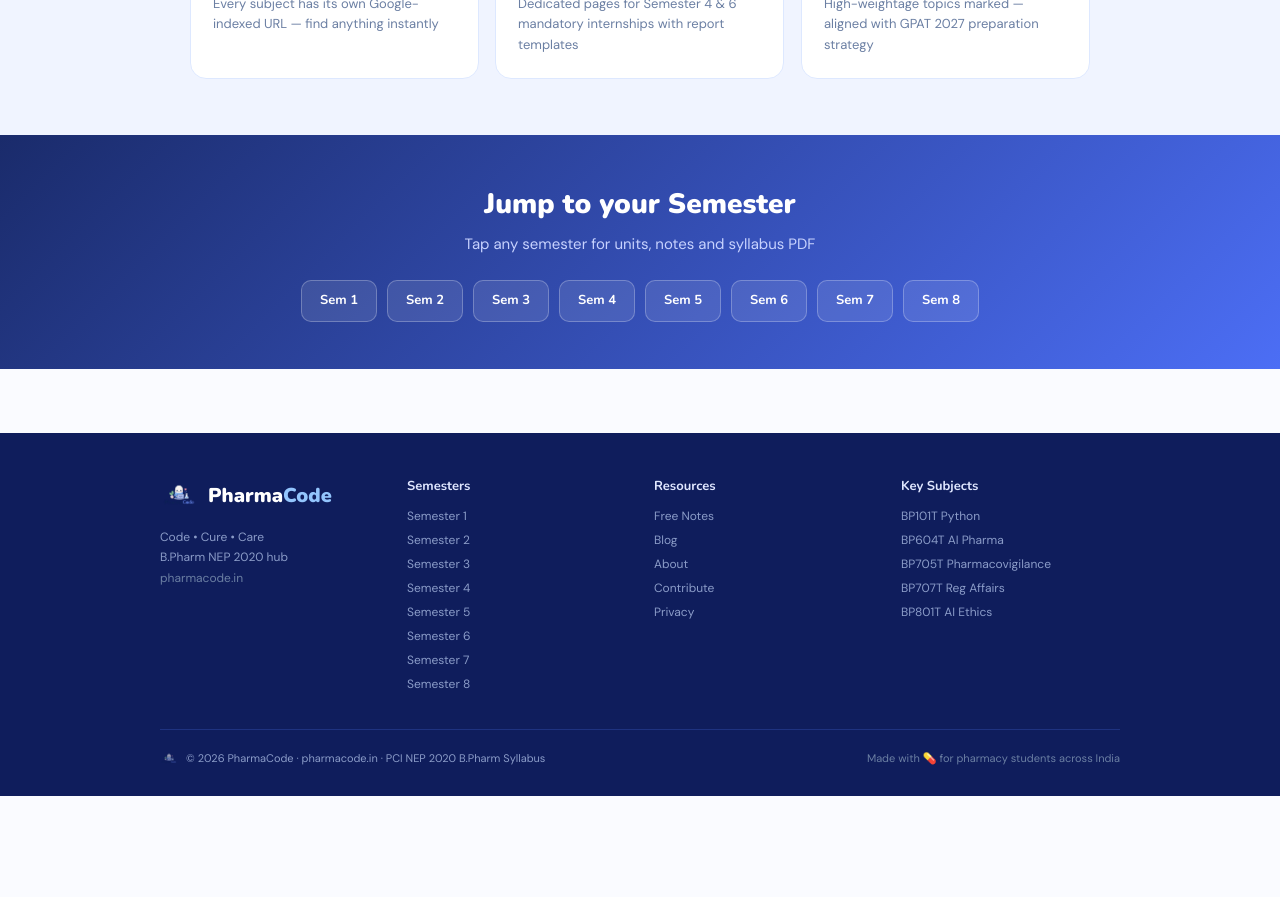
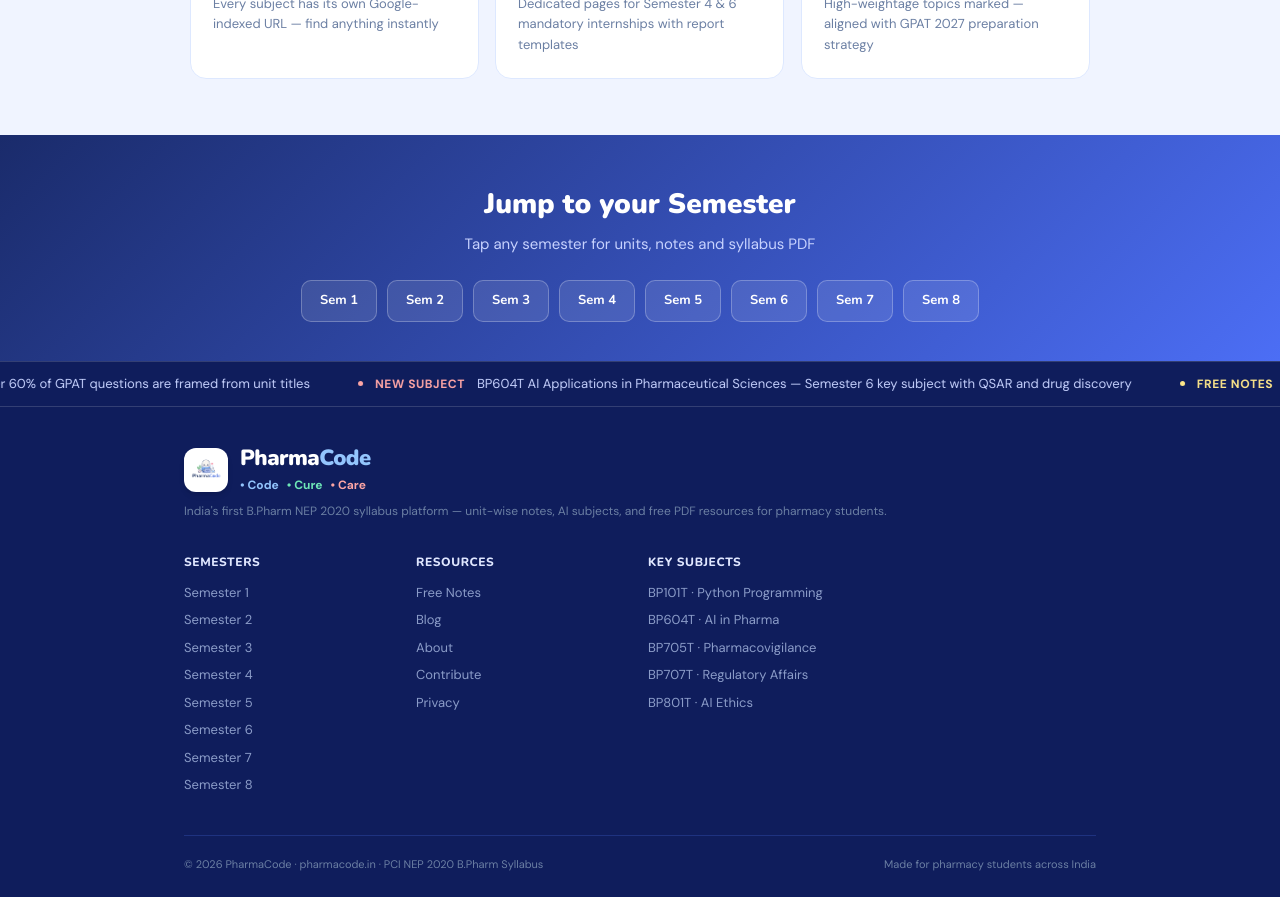
Before and after one commit to Swelo-ui/PharmaCode, a Next.js app: page / in a window 1280 px wide. Shown: the part 1900-2797 px from the top of the page. Before the commit the page ends 2696 px from the top, so only its background shows below. Built offline with nearby package versions, Linux system fonts and the light colour scheme; no server answers.

Commit message:
new update

```diff
--- a/app/globals.css
+++ b/app/globals.css
@@ -391,3 +391,31 @@ img {
 .stat-pop {
   animation: count-pop 0.4s var(--ease-spring) both;
 }
+
+/* ─── Ticker / Marquee belt ─────────────────────────── */
+@keyframes ticker-scroll {
+  0% {
+    transform: translateX(0);
+  }
+
+  100% {
+    transform: translateX(-50%);
+  }
+}
+
+.ticker-track {
+  display: flex;
+  width: max-content;
+  animation: ticker-scroll 80s linear infinite;
+  will-change: transform;
+}
+
+.ticker-track:hover {
+  animation-play-state: running;
+}
+
+@media (prefers-reduced-motion: reduce) {
+  .ticker-track {
+    animation: none;
+  }
+}
--- a/app/page.tsx
+++ b/app/page.tsx
@@ -36,6 +36,25 @@ const STATS = [
     [String(TOTAL_CREDITS), "Total Credits"],
     [`${TOTAL_SUBJECTS}+`, "Subjects"],
     ["100%", "Free"],
+];
+
+const TICKER_ITEMS = [
+    { tag: "NEP 2020", text: "B.Pharm syllabus now integrates Python, ML and AI from Semester 1 onwards", color: "#93C5FD" },
+    { tag: "Study Tip", text: "Master unit headings first — over 60% of GPAT questions are framed from unit titles", color: "#6EE7B7" },
+    { tag: "New Subject", text: "BP604T AI Applications in Pharmaceutical Sciences — Semester 6 key subject with QSAR and drug discovery", color: "#FCA5A5" },
+    { tag: "Free Notes", text: "Unit-wise PDF notes for all 8 semesters available on PharmaCode — no login, no paywall", color: "#FDE68A" },
+    { tag: "Syllabus Change", text: "PCI NEP 2020 replaces old B.Pharm curriculum — new subjects include Biostatistics, ML, AI Ethics and Startups", color: "#C4B5FD" },
+    { tag: "Study Tip", text: "Pharmacovigilance BP705T carries high weightage in exit exams and pharma job interviews", color: "#6EE7B7" },
+    { tag: "New Subject", text: "BP101T Python Programming — mandatory for all B.Pharm students, covers Pandas, Matplotlib and NumPy", color: "#FCA5A5" },
+    { tag: "NEP 2020", text: "Internship is mandatory in Semester 4 and Semester 6 — plan early for industry and hospital slots", color: "#93C5FD" },
+    { tag: "Study Tip", text: "QbD, ICH Q8 and validation in BP505T are the most asked topics in pharma company interviews", color: "#6EE7B7" },
+    { tag: "Syllabus Change", text: "Research Project spans Semester 7 and 8 — topic selection and literature review should begin in Semester 6", color: "#C4B5FD" },
+    { tag: "New Subject", text: "BP503T Innovation and Startup Ecosystem — covers patents, BMC, MVP and Indian pharma startup landscape", color: "#FCA5A5" },
+    { tag: "Study Tip", text: "Biopharmaceutics BP602T — BCS classification and IVIVC are high-yield topics for GPAT and competitive exams", color: "#6EE7B7" },
+    { tag: "Free Notes", text: "PharmaCode covers all PCI NEP 2020 subjects with unit-wise breakdown and topic-level detail", color: "#FDE68A" },
+    { tag: "NEP 2020", text: "BP801T AI Ethics and Translational AI — Semester 8 capstone subject covering FDA SaMD guidelines", color: "#93C5FD" },
+    { tag: "Study Tip", text: "Medicinal Chemistry BP402T SAR questions — always link structure to pharmacological activity for full marks", color: "#6EE7B7" },
+    { tag: "Syllabus Change", text: "Environmental Sciences and Ethics are now credit-bearing theory subjects under NEP 2020 — do not ignore them", color: "#C4B5FD" },
 ];
 
 export default function HomePage() {
@@ -153,9 +172,9 @@ export default function HomePage() {
                         Tap any semester to see full subjects, units and download notes
                     </p>
                 </div>
-                <div className="grid grid-cols-2 sm:grid-cols-2 md:grid-cols-3 lg:grid-cols-4 gap-3 sm:gap-4">
+                <div className="grid grid-cols-2 sm:grid-cols-2 md:grid-cols-3 lg:grid-cols-4 gap-3 sm:gap-4 items-stretch">
                     {SEMESTERS.map((s, i) => (
-                        <div key={s.num} className={`fade-up fade-up-${Math.min(i + 1, 8)}`}>
+                        <div key={s.num} className={`fade-up fade-up-${Math.min(i + 1, 8)} flex`}>
                             <SemCard sem={s} />
                         </div>
                     ))}
@@ -191,7 +210,7 @@ export default function HomePage() {
 
             {/* ── CTA STRIP ────────────────────────────────────── */}
             <section
-                className="px-5 py-12 text-center"
+                className="px-5 pt-12 pb-10 text-center"
                 style={{ background: "linear-gradient(135deg, #1A2B6B, #4C6EF5)" }}
             >
                 <h2 className="fade-up mb-2 font-display text-[22px] sm:text-[28px] font-black text-white">
@@ -212,6 +231,40 @@ export default function HomePage() {
                     ))}
                 </div>
             </section>
+
+            {/* ── TICKER BELT ──────────────────────────────────── */}
+            <div
+                className="overflow-hidden py-3 select-none"
+                style={{
+                    background: "#0F1D5C",
+                    borderTop: "1px solid rgba(255,255,255,0.15)",
+                    borderBottom: "1px solid rgba(255,255,255,0.15)",
+                }}
+            >
+                <div className="ticker-track">
+                    {[0, 1].map((pass) => (
+                        <div key={pass} className="flex items-center gap-0" aria-hidden={pass === 1}>
+                            {TICKER_ITEMS.map((item, i) => (
+                                <span key={`${pass}-${i}`} className="flex items-center gap-3 px-6">
+                                    <span
+                                        className="shrink-0 w-[5px] h-[5px] rounded-full"
+                                        style={{ background: item.color }}
+                                    />
+                                    <span
+                                        className="font-[DM_Sans] text-[11px] sm:text-[12px] font-bold uppercase tracking-wider whitespace-nowrap"
+                                        style={{ color: item.color }}
+                                    >
+                                        {item.tag}
+                                    </span>
+                                    <span className="font-[DM_Sans] text-[12px] sm:text-[13px] text-[#C7D2FE] whitespace-nowrap">
+                                        {item.text}
+                                    </span>
+                                </span>
+                            ))}
+                        </div>
+                    ))}
+                </div>
+            </div>
         </>
     );
 }
--- a/components/Footer.tsx
+++ b/components/Footer.tsx
@@ -11,59 +11,70 @@ const RESOURCES = [
 ];
 
 const KEY_SUBJECTS = [
-    { href: "/syllabus/semester-1/", label: "BP101T Python" },
-    { href: "/syllabus/semester-6/", label: "BP604T AI Pharma" },
-    { href: "/syllabus/semester-7/", label: "BP705T Pharmacovigilance" },
-    { href: "/syllabus/semester-7/", label: "BP707T Reg Affairs" },
-    { href: "/syllabus/semester-8/", label: "BP801T AI Ethics" },
+    { href: "/syllabus/semester-1/bp101t-basics-of-python-programming-for-pharmaceutical-sciences/", label: "BP101T · Python Programming" },
+    { href: "/syllabus/semester-6/bp604t-ai-applications-in-pharmaceutical-sciences/", label: "BP604T · AI in Pharma" },
+    { href: "/syllabus/semester-7/bp705t-pharmacovigilance/", label: "BP705T · Pharmacovigilance" },
+    { href: "/syllabus/semester-7/bp707t-regulatory-affairs/", label: "BP707T · Regulatory Affairs" },
+    { href: "/syllabus/semester-8/bp801t-ethical-considerations-and-translational-applications-of-ai-in-pharmacy/", label: "BP801T · AI Ethics" },
 ];
 
 export function Footer() {
     return (
-        <footer className="mt-8 sm:mt-16 bg-[#0F1D5C] px-7 pb-7 pt-11 text-white">
-            <div className="mx-auto max-w-[960px]">
-                {/* ── Top grid ──────────────────────────────────── */}
-                <div className="mb-9 grid gap-7 grid-cols-2 sm:grid-cols-2 md:grid-cols-4">
+        <footer className="bg-[#0F1D5C] text-white">
 
-                    {/* Brand column with logo */}
-                    <div className="col-span-2 sm:col-span-2 md:col-span-1">
-                        <Link
-                            href="/"
-                            className="mb-3 flex items-center gap-2.5"
-                            aria-label="PharmaCode home"
-                        >
+            {/* ── Main content ─────────────────────────────── */}
+            <div className="mx-auto max-w-[960px] px-5 sm:px-6 pt-10 pb-8">
+
+                {/* ── Brand block — full width on mobile ───────── */}
+                <div className="flex items-center gap-3 mb-2">
+                    <div className="shrink-0 w-[44px] h-[44px] rounded-[12px] overflow-hidden bg-white flex items-center justify-center shadow-md">
                         <Image
                             src="/logo.png"
                             alt="PharmaCode logo"
-                                width={38}
-                                height={38}
-                                className="rounded-[9px] object-contain"
+                            width={36}
+                            height={36}
+                            className="object-contain"
                         />
-                            <span className="font-display text-[20px] font-black leading-none">
+                    </div>
+                    <div>
+                        <span className="font-[Nunito] text-[22px] font-black leading-none tracking-tight">
                             <span className="text-white">Pharma</span>
                             <span className="text-[#93C5FD]">Code</span>
                         </span>
-                        </Link>
-                        <p className="text-[12px] leading-[1.7] text-[#8B9CC8]">
-                            Code • Cure • Care
-                            <br />
-                            B.Pharm NEP 2020 hub
-                            <br />
-                            <span className="text-[#6B7FA3]">pharmacode.in</span>
+                        <div className="flex items-center gap-2 mt-[4px]">
+                            {(["Code", "Cure", "Care"] as const).map((w, i) => (
+                                <span
+                                    key={w}
+                                    className="font-[DM_Sans] text-[12px] font-extrabold"
+                                    style={{ color: ["#93C5FD", "#6EE7B7", "#FCA5A5"][i] }}
+                                >
+                                    • {w}
+                                </span>
+                            ))}
+                        </div>
+                    </div>
+                </div>
+
+                <p className="font-[DM_Sans] text-[12px] text-[#6B7FA3] mb-8 leading-[1.6]">
+                    India's first B.Pharm NEP 2020 syllabus platform — unit-wise notes,
+                    AI subjects, and free PDF resources for pharmacy students.
                 </p>
-                    </div>
+
+                {/* ── Links grid ───────────────────────────────── */}
+                {/* Mobile: 2 cols | sm: 3 cols | md: 4 cols */}
+                <div className="grid grid-cols-2 sm:grid-cols-3 md:grid-cols-4 gap-x-4 gap-y-8 mb-10">
 
                     {/* Semesters */}
                     <div>
-                        <div className="mb-2.5 font-display text-[13px] font-bold text-[#E0E7FF]">
+                        <p className="font-[Nunito] text-[12px] font-extrabold text-[#E0E7FF] uppercase tracking-wider mb-3">
                             Semesters
-                        </div>
-                        <div className="flex flex-col gap-1.5">
+                        </p>
+                        <div className="flex flex-col gap-2">
                             {SEMESTERS.map((s) => (
                                 <Link
                                     key={s.num}
                                     href={`/syllabus/semester-${s.num}/`}
-                                    className="block text-[12px] text-[#8B9CC8] hover:text-[#C7D2FE] transition-colors duration-150"
+                                    className="font-[DM_Sans] text-[13px] text-[#8B9CC8] hover:text-white transition-colors duration-150"
                                 >
                                     Semester {s.num}
                                 </Link>
@@ -73,15 +84,15 @@ export function Footer() {
 
                     {/* Resources */}
                     <div>
-                        <div className="mb-2.5 font-display text-[13px] font-bold text-[#E0E7FF]">
+                        <p className="font-[Nunito] text-[12px] font-extrabold text-[#E0E7FF] uppercase tracking-wider mb-3">
                             Resources
-                        </div>
-                        <div className="flex flex-col gap-1.5">
+                        </p>
+                        <div className="flex flex-col gap-2">
                             {RESOURCES.map((r) => (
                                 <Link
                                     key={r.href}
                                     href={r.href}
-                                    className="block text-[12px] text-[#8B9CC8] hover:text-[#C7D2FE] transition-colors duration-150"
+                                    className="font-[DM_Sans] text-[13px] text-[#8B9CC8] hover:text-white transition-colors duration-150"
                                 >
                                     {r.label}
                                 </Link>
@@ -89,47 +100,39 @@ export function Footer() {
                         </div>
                     </div>
 
-                    {/* Key Subjects */}
-                    <div>
-                        <div className="mb-2.5 font-display text-[13px] font-bold text-[#E0E7FF]">
+                    {/* Key Subjects — spans 2 cols on mobile so text doesn't crush */}
+                    <div className="col-span-2 sm:col-span-1 md:col-span-2">
+                        <p className="font-[Nunito] text-[12px] font-extrabold text-[#E0E7FF] uppercase tracking-wider mb-3">
                             Key Subjects
-                        </div>
-                        <div className="flex flex-col gap-1.5">
+                        </p>
+                        <div className="flex flex-col gap-2">
                             {KEY_SUBJECTS.map((k) => (
                                 <Link
                                     key={k.label}
                                     href={k.href}
-                                    className="block text-[12px] text-[#8B9CC8] hover:text-[#C7D2FE] transition-colors duration-150"
+                                    className="font-[DM_Sans] text-[13px] text-[#8B9CC8] hover:text-white transition-colors duration-150"
                                 >
                                     {k.label}
                                 </Link>
                             ))}
                         </div>
                     </div>
+
                 </div>
 
-                {/* ── Bottom bar ────────────────────────────────── */}
-                <div className="flex flex-col sm:flex-row items-center justify-between gap-3 border-t border-[#1E3280] pt-5 text-center sm:text-left">
-                    <div className="flex flex-col sm:flex-row items-center gap-2">
-                        <div className="flex items-center gap-2">
-                            <Image
-                                src="/logo.png"
-                                alt=""
-                                width={18}
-                                height={18}
-                                className="rounded-[4px] object-contain opacity-60"
-                                aria-hidden
-                            />
-                            <span className="text-[11px] text-[#8B9CC8]">
-                                © 2026 PharmaCode · pharmacode.in
-                                <span className="hidden sm:inline"> · PCI NEP 2020 B.Pharm Syllabus</span>
-                            </span>
+                {/* ── Divider ──────────────────────────────────── */}
+                <div className="h-px bg-[#1E3280] mb-5" />
+
+                {/* ── Bottom bar ───────────────────────────────── */}
+                <div className="flex flex-col sm:flex-row items-center justify-between gap-2 text-center sm:text-left">
+                    <p className="font-[DM_Sans] text-[11px] text-[#6B7FA3]">
+                        © 2026 PharmaCode · pharmacode.in · PCI NEP 2020 B.Pharm Syllabus
+                    </p>
+                    <p className="font-[DM_Sans] text-[11px] text-[#6B7FA3]">
+                        Made for pharmacy students across India
+                    </p>
                 </div>
-                    </div>
-                    <span className="text-[11px] text-[#6B7FA3]">
-                        Made with 💊 for pharmacy students across India
-                    </span>
-                </div>
+
             </div>
         </footer>
     );
--- a/components/SemCard.tsx
+++ b/components/SemCard.tsx
@@ -16,7 +16,7 @@ export function SemCard({ sem }: SemCardProps) {
     return (
         <Link
             href={`/syllabus/semester-${sem.num}/`}
-            className="lift ripple-container block rounded-[18px] border-[1.5px] border-[#E8EDFF] bg-white p-[16px] active:scale-[0.97]"
+            className="lift ripple-container flex flex-col h-full rounded-[18px] border-[1.5px] border-[#E8EDFF] bg-white p-[16px] active:scale-[0.97]"
             style={
                 {
                     ["--sem-bg" as string]: sem.bg,
@@ -74,7 +74,8 @@ export function SemCard({ sem }: SemCardProps) {
                 )}
             </div>
 
-            {/* Highlight subjects */}
+            {/* Highlight subjects — pushed to bottom with mt-auto */}
+            <div className="mt-auto">
                 {highlights.length > 0 && (
                     <div className="mt-2.5 border-t border-[#E8EDFF] pt-2.5">
                         {highlights.map((s) => (
@@ -85,6 +86,7 @@ export function SemCard({ sem }: SemCardProps) {
                         ))}
                     </div>
                 )}
+            </div>
         </Link>
     );
 }
--- a/lib/syllabus.ts
+++ b/lib/syllabus.ts
@@ -2092,3 +2092,6 @@ export function getAllSubjectSlugs(): { semSlug: string; subjectSlug: string }[]
         }))
     );
 }
+
+export const TOTAL_CREDITS: number = SEMESTERS.reduce((sum, s) => sum + s.credits, 0);
+export const TOTAL_SUBJECTS: number = SEMESTERS.reduce((sum, s) => sum + s.subjects.length, 0);
```
Also changed, not shown: app/syllabus/[semSlug]/[subjectSlug]/page.tsx (+99 -62 lines). Lines whose indentation alone changed are shown as unchanged.
